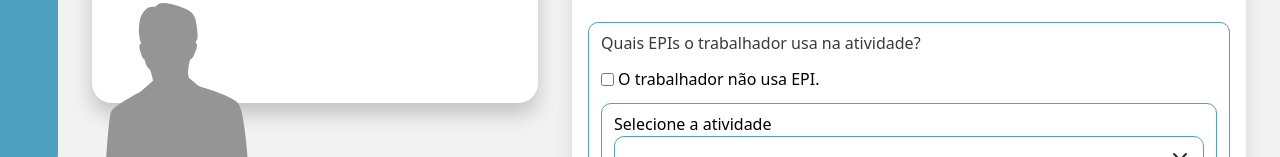
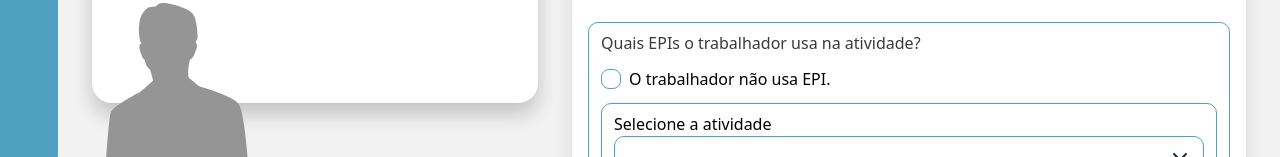
Before and after one commit to zkauansantos/SEA-test, a React (Vite) app: page / in a window 1280 px wide. Shown: the part 600-757 px from the top of the page. Built offline with nearby package versions, Linux system fonts and the light colour scheme.

Commit message:
feat: created checkbox EPI employeer

```diff
--- a/src/app/components/Checkbox.tsx
+++ b/src/app/components/Checkbox.tsx
@@ -1,29 +1,20 @@
-import * as RadioGroup from "@radix-ui/react-radio-group";
+import * as RdxCheckbox from "@radix-ui/react-checkbox";
+import { useState } from "react";
 
-interface RadioProps {
-  options: {
-    value: string;
-    label: string;
-  }[];
-}
+interface CheckboxProps extends RdxCheckbox.CheckboxProps {}
 
-export default function Radio({ options }: RadioProps) {
+export default function Checkbox({ placeholder, ...props }: CheckboxProps) {
+  const [, setIsChecked] = useState(false);
+
   return (
-    <RadioGroup.Root
-      className='flex items-center gap-4'
-      defaultValue='default'
-      aria-label='View density'
-    >
-      {options.map((opt) => (
-        <div key={opt.value} className='flex items-center gap-2'>
-          <RadioGroup.Item
-            className='bg-white w-[12px] h-[12px] rounded-full border border-blue-theme outline-none cursor-default data-[state=checked]:bg-blue-theme'
-            value={opt.value}
-            id={opt.label}
-          />
-          <label htmlFor={opt.label}>{opt.label}</label>
-        </div>
-      ))}
-    </RadioGroup.Root>
+    <div className='flex items-center gap-2'>
+      <RdxCheckbox.Root
+        {...props}
+        className='flex border border-blue-theme h-[20px] w-[20px] appearance-none items-center justify-center rounded-[8px] outline-none data-[state=checked]:bg-blue-theme '
+        id={placeholder}
+        onCheckedChange={(v) => setIsChecked(v as boolean)}
+      />
+      <label htmlFor={placeholder}>{placeholder}</label>
+    </div>
   );
 }
--- a/src/app/components/Form.tsx
+++ b/src/app/components/Form.tsx
@@ -4,6 +4,7 @@ import Switch from "react-switch";
 import Input from "./Input";
 import Select from "./Select";
 import Checkbox from "./Checkbox";
+import Radio from "./Radio";
 
 export default function Form() {
   const [isActive, setIsActive] = useState(false);
@@ -46,7 +47,7 @@ export default function Form() {
                 <span>Sexo</span>
 
                 <div className='flex items-center gap-8'>
-                  <Checkbox
+                  <Radio
                     options={[
                       { value: "M", label: "Masculino" },
                       { value: "F", label: "Feminino" },
@@ -70,9 +71,7 @@ export default function Form() {
             </span>
 
             <div className='my-3'>
-              <label htmlFor='tal' className='flex items-center gap-1'>
-                <input type='checkbox' id='tal' />O trabalhador não usa EPI.
-              </label>
+              <Checkbox placeholder='O trabalhador não usa EPI.' />
             </div>
 
             <div className='w-full border border-blue-theme h-[159px] rounded-[10px] px-3 py-2'>
--- /dev/null
+++ b/src/app/components/Radio.tsx
@@ -0,0 +1,29 @@
+import * as RadioGroup from "@radix-ui/react-radio-group";
+
+interface RadioProps {
+  options: {
+    value: string;
+    label: string;
+  }[];
+}
+
+export default function Radio({ options }: RadioProps) {
+  return (
+    <RadioGroup.Root
+      className='flex items-center gap-4'
+      defaultValue='default'
+      aria-label='View density'
+    >
+      {options.map((opt) => (
+        <div key={opt.value} className='flex items-center gap-2'>
+          <RadioGroup.Item
+            className='bg-white w-[12px] h-[12px] rounded-full border border-blue-theme outline-none cursor-default data-[state=checked]:bg-blue-theme'
+            value={opt.value}
+            id={opt.label}
+          />
+          <label htmlFor={opt.label}>{opt.label}</label>
+        </div>
+      ))}
+    </RadioGroup.Root>
+  );
+}
```
